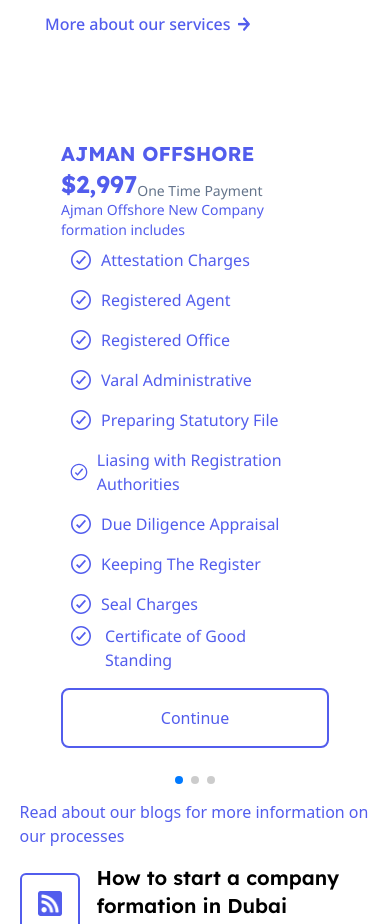
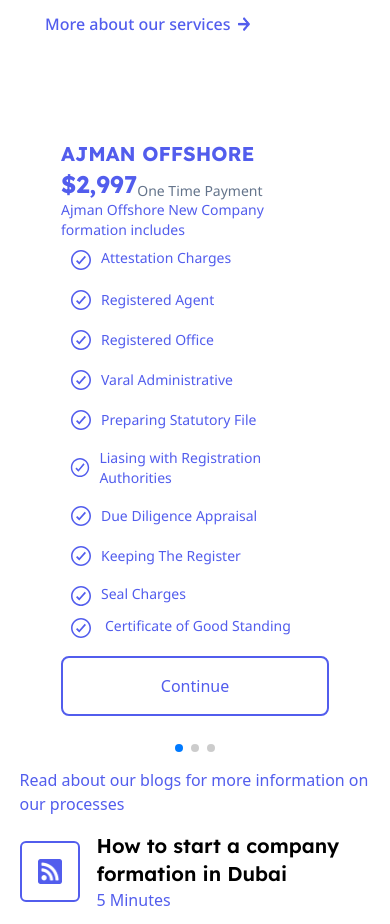
Before and after one commit to iamfutureflash/varal-uae, a React (Vite) app: page / in a window 390 px wide. Shown: the part 3380-4304 px from the top of the page. Built offline with nearby package versions, Linux system fonts and the light colour scheme; a web font is replaced by a local one.

Commit message:
updated for pricing card for small screen

```diff
--- a/src/components/pricing_screens/PricingSM.jsx
+++ b/src/components/pricing_screens/PricingSM.jsx
@@ -28,7 +28,7 @@ function PricingSM() {
                         {SlidesData.map((d, i) => (
                             <>
                                 <SwiperSlide className=" py-8 flex justify-center ">
-                                    <div key={i} className="sub-container-swiper  min-w-[300px] max-w-[330px] mx-8  rounded-xl  px-4 py-4 bg-white" >
+                                    <div key={i} className="sub-container-swiper  min-w-[300px] max-w-[330px] mx-8  rounded-md  px-4 py-4 bg-white" >
                                         <div className="title ">
                                             <h4 className="font-lexend font-bold text-xl">{d.title}</h4>
                                         </div>
@@ -40,76 +40,76 @@ function PricingSM() {
                                         <div className="subtitle">
                                             <h4 className="font-noto font-normal text-sm text-primary">{d.shortDesc}</h4>
                                         </div>
-                                        <div className="points font-lexend flex flex-col items-start justify-start max-w-[330px] ">
+                                        <div className="points font-lexend text-sm flex flex-col items-start justify-start max-w-[330px] ">
                                             <div className="p1 flex items-start justify-start   p-2 gap-2">
                                             <div className="img">
                                                     <img src={d.btick} alt={d.p1} className="w-6 img-swiper1" />
                                                     <img src={d.wtick} alt={d.p1} className="w-6 img-swiper2 hidden" />
                                                 </div>
-                                                <p className="font-noto text-base">{d.p1}</p>
+                                                <p className="font-noto">{d.p1}</p>
                                             </div>
                                             <div className="p2 flex items-center justify-start  p-2 gap-2">
                                             <div className="img">
                                                     <img src={d.btick} alt={d.p1} className="w-6 img-swiper1" />
                                                     <img src={d.wtick} alt={d.p1} className="w-6 img-swiper2 hidden" />
                                                 </div>
-                                                <p className="font-noto text-base">{d.p2}</p>
+                                                <p className="font-noto">{d.p2}</p>
                                             </div>
                                             <div className="p3 flex items-center justify-start  p-2 gap-2">
                                             <div className="img">
                                                     <img src={d.btick} alt={d.p1} className="w-6 img-swiper1" />
                                                     <img src={d.wtick} alt={d.p1} className="w-6 img-swiper2 hidden" />
                                                 </div>
-                                                <p className="font-noto text-base">{d.p3}</p>
+                                                <p className="font-noto">{d.p3}</p>
                                             </div>
                                             <div className="p4 flex items-center justify-start  p-2 gap-2">
                                             <div className="img">
                                                     <img src={d.btick} alt={d.p1} className="w-6 img-swiper1" />
                                                     <img src={d.wtick} alt={d.p1} className="w-6 img-swiper2 hidden" />
                                                 </div>
-                                                <p className="font-noto text-base">{d.p4}</p>
+                                                <p className="font-noto">{d.p4}</p>
                                             </div>
                                             <div className="p5 flex items-center justify-start  p-2 gap-2">
                                             <div className="img">
                                                     <img src={d.btick} alt={d.p1} className="w-6 img-swiper1" />
                                                     <img src={d.wtick} alt={d.p1} className="w-6 img-swiper2 hidden" />
                                                 </div>
-                                                <p className="font-noto text-base">{d.p5}</p>
+                                                <p className="font-noto">{d.p5}</p>
                                             </div>
                                             <div className="p6 flex items-center justify-start  p-2 gap-2">
                                             <div className="img">
                                                     <img src={d.btick} alt={d.p1} className="w-6 img-swiper1" />
                                                     <img src={d.wtick} alt={d.p1} className="w-6 img-swiper2 hidden" />
                                                 </div>
-                                                <p className="font-noto text-base">{d.p6}</p>
+                                                <p className="font-noto">{d.p6}</p>
                                             </div>
                                             <div className="p7 flex items-center justify-start  p-2 gap-2">
                                             <div className="img">
                                                     <img src={d.btick} alt={d.p1} className="w-6 img-swiper1" />
                                                     <img src={d.wtick} alt={d.p1} className="w-6 img-swiper2 hidden" />
                                                 </div>
-                                                <p className="font-noto text-base">{d.p7}</p>
+                                                <p className="font-noto">{d.p7}</p>
                                             </div>
                                             <div className="p8 flex items-center justify-start  p-2 gap-2">
                                             <div className="img">
                                                     <img src={d.btick} alt={d.p1} className="w-6 img-swiper1" />
                                                     <img src={d.wtick} alt={d.p1} className="w-6 img-swiper2 hidden" />
                                                 </div>
-                                                <p className="font-noto text-base">{d.p8}</p>
+                                                <p className="font-noto">{d.p8}</p>
                                             </div>
                                             <div className="p9 flex items-start justify-start  p-2 gap-2  ">
                                                 <div className="img">
                                                     <img src={d.btick} alt={d.p1} className="w-6 img-swiper1" />
                                                     <img src={d.wtick} alt={d.p1} className="w-6 img-swiper2 hidden" />
                                                 </div>
-                                                <p className="font-noto text-base">{d.p9}</p>
+                                                <p className="font-noto">{d.p9}</p>
                                             </div>
                                             <div className="p10 items-start justify-start flex space-x-3   ">
                                                 <div className="img ml-2">
                                                     <img src={d.btick} alt={d.p1} className="w-6 img-swiper1" />
                                                     <img src={d.wtick} alt={d.p1} className="w-6 img-swiper2 hidden" />
                                                 </div>
-                                                <p className="font-noto text-base max-w-[200px]">{d.p10}</p>
+                                                <p className="font-noto max-w-[200px]">{d.p10}</p>
                                             </div>
                                         </div>
                                         <div className="button-swiper flex justify-center mt-4 mb-1 py-4 w-full border-2 border-primary rounded-lg cursor-pointer">
```
